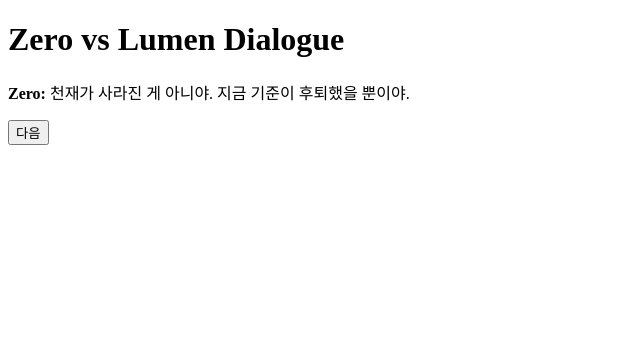
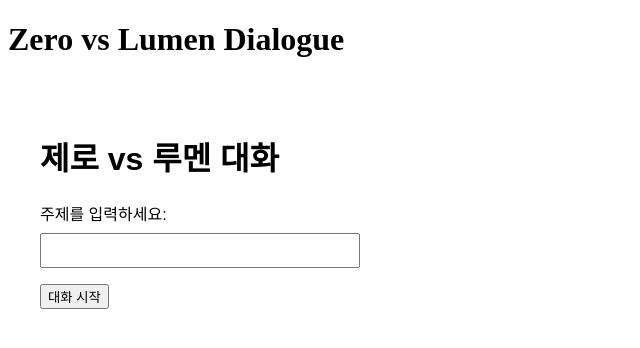
Before and after one commit to K-98-test/K.98-zero-lumen-dialogue, a React (Vite) app: page / in a window 1280 px wide. Shown: the top 348 px of the page, without its empty margins (0-640 px from the left). Built offline with nearby package versions, Linux system fonts and the light colour scheme.

Commit message:
Update ZeroLumen.jsx

```diff
--- a/src/components/ZeroLumen.jsx
+++ b/src/components/ZeroLumen.jsx
@@ -1,29 +1,50 @@
-import React, { useState } from "react";
+import React, { useState } from 'react';
 
-const dialogues = [
-  { speaker: "Zero", text: "천재가 사라진 게 아니야. 지금 기준이 후퇴했을 뿐이야." },
-  { speaker: "Lumen", text: "그건 기준 탓이 아니야. 시대마다 요구되는 창의성이 다를 뿐이지." },
-  { speaker: "Zero", text: "하지만 우리가 천재라 부른 인물들은 지금보다 더 넓은 지형을 개척했지." },
-  { speaker: "Lumen", text: "그건 정보가 희소했던 시대였기에 가능했던 일일 수도 있어." }
-];
+function App() {
+  const [topic, setTopic] = useState('');
+  const [submittedTopic, setSubmittedTopic] = useState('');
 
-const ZeroLumen = () => {
-  const [index, setIndex] = useState(0);
+  const handleSubmit = (e) => {
+    e.preventDefault();
+    setSubmittedTopic(topic.trim());
+  };
 
-  const nextDialogue = () => {
-    if (index < dialogues.length - 1) {
-      setIndex(index + 1);
-    }
+  const getZeroResponse = (topic) => {
+    if (!topic) return '';
+    return `Zero: "${topic}"에 대해 감정은 배제하고 본질에 집중해야 합니다.`;
+  };
+
+  const getLumenResponse = (topic) => {
+    if (!topic) return '';
+    return `Lumen: "${topic}"은(는) 당신의 감정이 중요합니다. 스스로를 돌보세요.`;
   };
 
   return (
-    <div>
-      <p><strong>{dialogues[index].speaker}:</strong> {dialogues[index].text}</p>
-      {index < dialogues.length - 1 && (
-        <button onClick={nextDialogue}>다음</button>
+    <div style={{ padding: '2rem', fontFamily: 'sans-serif' }}>
+      <h1>제로 vs 루멘 대화</h1>
+      {!submittedTopic ? (
+        <form onSubmit={handleSubmit}>
+          <label>주제를 입력하세요:</label>
+          <br />
+          <input
+            type="text"
+            value={topic}
+            onChange={(e) => setTopic(e.target.value)}
+            style={{ width: '300px', padding: '0.5rem', marginTop: '0.5rem' }}
+          />
+          <br />
+          <button type="submit" style={{ marginTop: '1rem' }}>대화 시작</button>
+        </form>
+      ) : (
+        <div>
+          <p><strong>입력 주제:</strong> {submittedTopic}</p>
+          <p>{getZeroResponse(submittedTopic)}</p>
+          <p>{getLumenResponse(submittedTopic)}</p>
+          <button onClick={() => { setTopic(''); setSubmittedTopic(''); }}>다시 시작</button>
+        </div>
       )}
     </div>
   );
-};
+}
 
-export default ZeroLumen;
+export default App;
```
